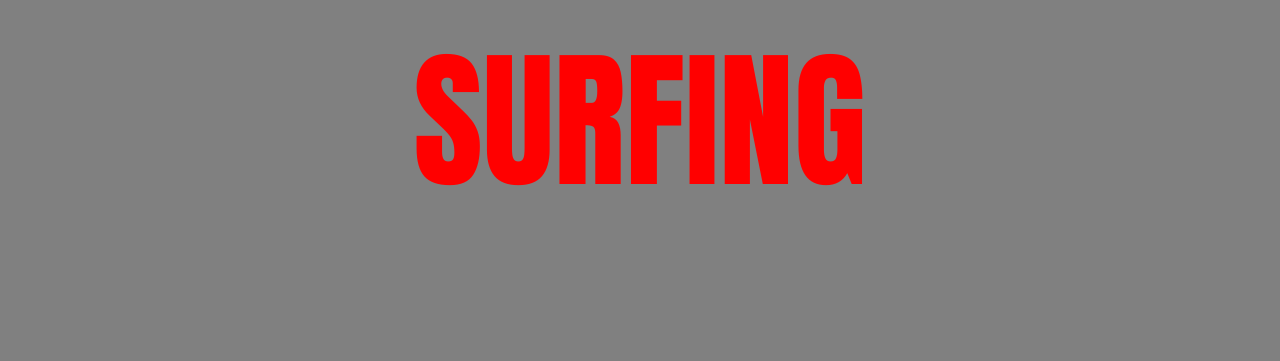
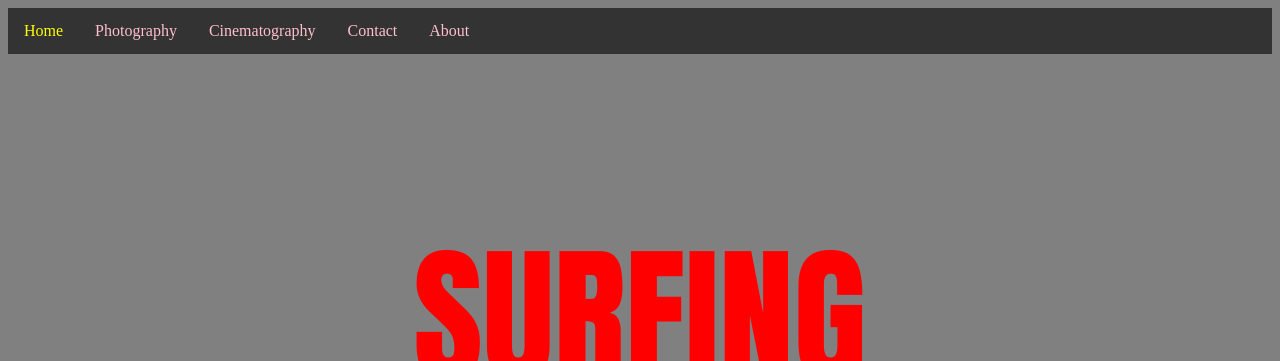
Before and after one commit to WVCS/portfolio-theryanlewis10, a plain HTML site: page index.html in a window 1280 px wide. Shown: the top 361 px of the page. Drawn offline with Linux system fonts and the light colour scheme.

Commit message:
Update index.html

```diff
--- a/index.html
+++ b/index.html
@@ -1,5 +1,45 @@
 <html>
+<html>
+ <!DOCTYPE html>
+<html>
+<head>
+<style>
+ul {
+  list-style-type: none;
+  margin: 0;
+  padding: 0;
+  overflow: hidden;
+  background-color: #333;
+}
 
+li {
+  float: left;
+}
+
+li a {
+  display: block;
+  color: orange;
+  text-align: center;
+  padding: 14px 16px;
+  text-decoration: none;
+}
+
+li a:hover {
+  background-color: #111;
+}
+</style>
+</head>
+<body>
+
+<ul>
+  <li><a class="" href="#home">Home</a></li>
+  <li><a href="">Photography</a></li>
+  <li><a href="">Cinematography</a></li>
+  <li><a href="">Contact</a></li>
+  <li><a href="">About</a></li>
+</ul>
+
+</body>
 <body style="background-color:grey;">
 
   <p style="color:white; text-align:center; font-size: 150px;">
```
